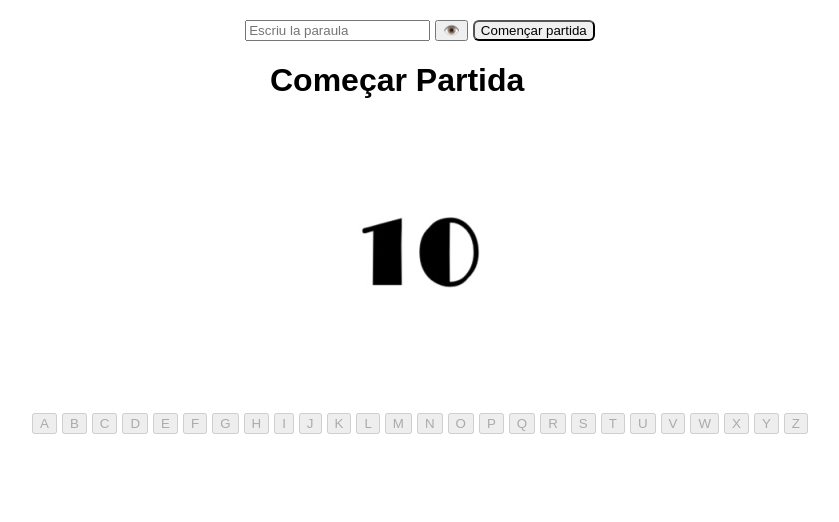
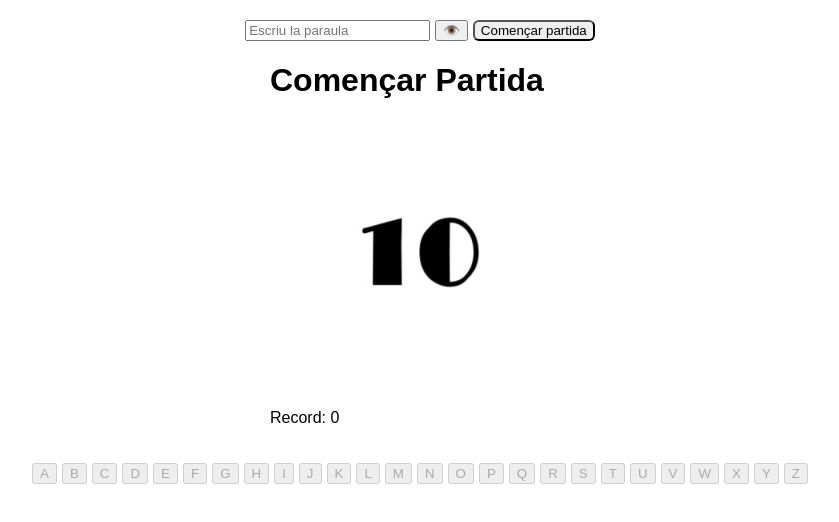
Before and after one commit to rdalmau23/endivinar-paraula, a plain HTML site: page index.html in a window 1280 px wide. Shown: the whole page, without its empty margins (220-1059 px from the left). Drawn offline with Linux system fonts and the light colour scheme.

Commit message:
add results

```diff
--- a/index.html
+++ b/index.html
@@ -3,7 +3,7 @@
 <head>
     <meta charset="UTF-8">
     <meta name="viewport" content="width=device-width, initial-scale=1.0">
-    <title>Joc d'Endevinar la Paraula</title>
+    <title>Joc endevinar la Paraula</title>
     <link rel="stylesheet" href="css/styles.css">
 </head>
 <body>
@@ -16,10 +16,13 @@
     </header>
 
     <main>
-        <h1>Começar Partida</h1>
+        <h1>Començar Partida</h1>
         <div id="intents-container">
             <img id="intents-img" src="img/img_10.jpg" alt="Intents restants">
         </div>
+        <aside>
+            <p id="record">Record: 0</p>
+        </aside>
 
     </main>
     <footer>
```
